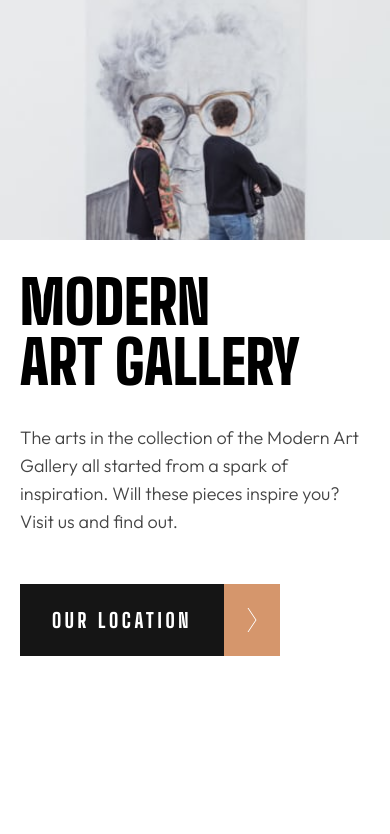
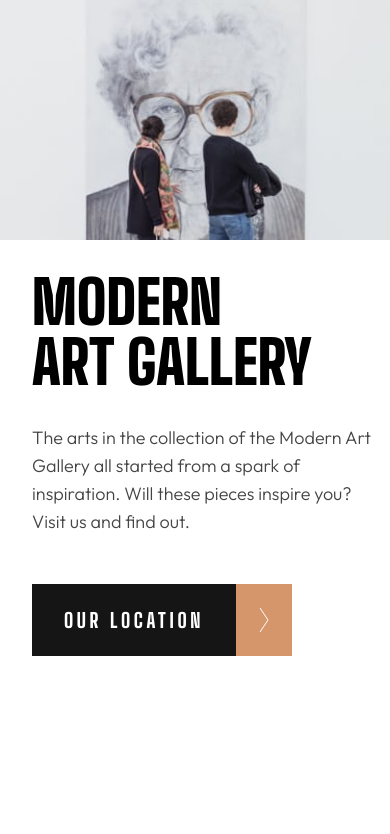
Before and after one commit to AldrinKP/art-gallery, a React (Vite) app: page / in a window 390 px wide. Shown: the top 834 px of the page. Built offline with nearby package versions, Linux system fonts and the light colour scheme.

Commit message:
Fixed alignment of div

```diff
--- a/src/components/home-page/IntroSection.jsx
+++ b/src/components/home-page/IntroSection.jsx
@@ -7,7 +7,7 @@ import Button from '../Button';
 
 const IntroSection = () => {
 	return (
-		<section className="flex md:flex-row flex-col place-items-center relative lg:h-[800px]">
+		<section className="flex md:flex-row flex-col md:place-items-center relative lg:h-[800px]">
 			<div className="lg:block hidden z-0 h-full w-[450px] bg-almost-black"></div>
 			<div className="z-0 lg:w-[540px] md:w-[437px] w-full lg:h-full md:h-[700px] h-[240px] md:mb-0 mb-8">
 				<picture>
@@ -27,7 +27,7 @@ const IntroSection = () => {
 				</picture>
 			</div>
 
-			<div className="flex lg:flex-row flex-col lg:gap-80 md:gap-12 gap-8 md:absolute lg:left-[165px] left-[389px] lg:top-[189px] top-[145px]">
+			<div className="flex lg:flex-row flex-col lg:gap-80 md:gap-12 gap-8 md:absolute lg:left-[165px] left-[389px] lg:top-[189px] top-[145px] md:px-0 px-8">
 				<h1 className="font-heading font-black lg:text-size-heading-xl md:text-size-heading-l text-size-heading-m lg:leading-line-heading-xl md:leading-line-heading-l leading-line-heading-m text-black lg:text-white lg:mix-blend-difference">
 					MODERN <br />
 					ART GALLERY
```
